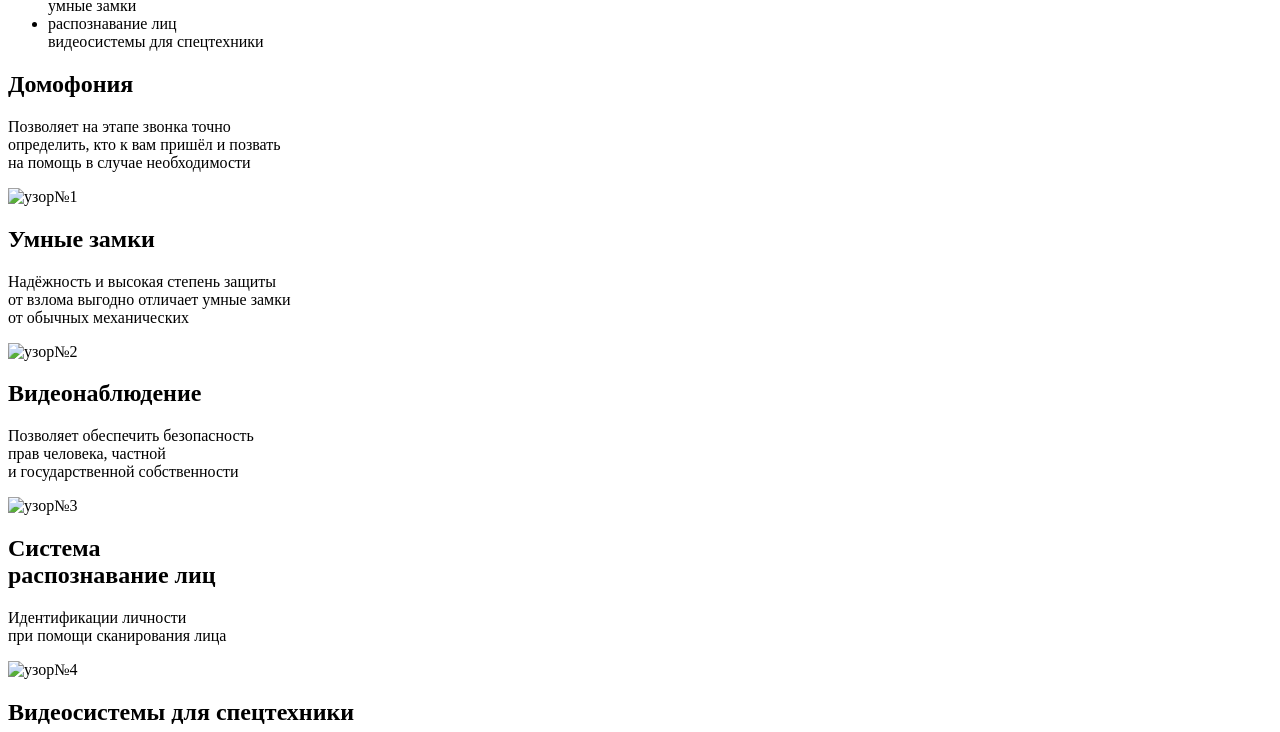
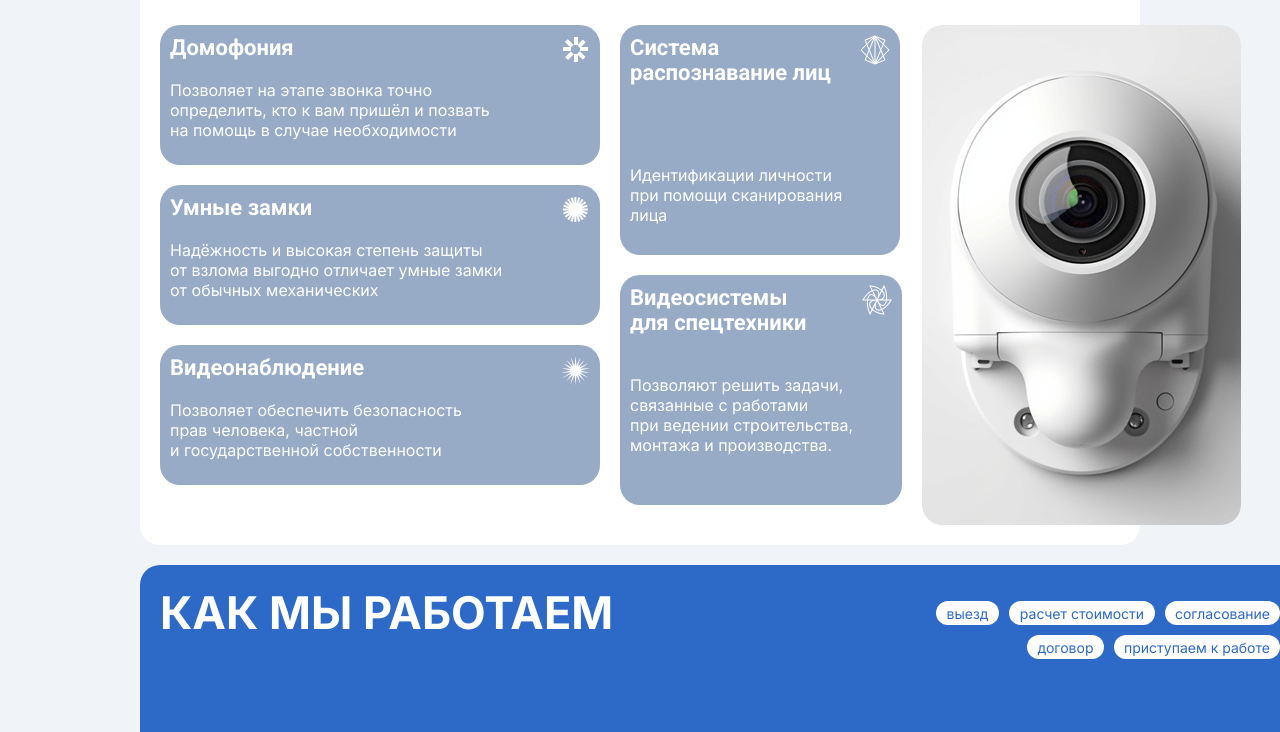
Before and after one commit to Mirain02/obama, a plain HTML site: page index.html in a window 1280 px wide. Shown: the part 185-917 px from the top of the page. Drawn offline with Linux system fonts and the light colour scheme; files whose address does not match are found by name.

Commit message:
Update index.html
Signed-off-by: Mirain02 <inzenerk@gmail.com>

```diff
--- a/index.html
+++ b/index.html
@@ -4,7 +4,7 @@
     <meta charset="UTF-8">
     <meta name="viewport" content="width=device-width, initial-scale=1.0">
     <title>Arsh Tech camera</title>
-    <link rel="stylesheet" href="bot.css">
+    <link rel="stylesheet" href="index.css">
     <link rel="preconnect" href="https://fonts.googleapis.com">
     <link rel="preconnect" href="https://fonts.gstatic.com" crossorigin>
     <link href="https://fonts.googleapis.com/css2?family=Roboto:ital,wght@0,100..900;1,100..900&display=swap" rel="stylesheet">
@@ -35,21 +35,21 @@
                             <h2>Домофония</h2>
                             <p>Позволяет на&nbsp;этапе звонка точно<br>определить, кто&nbsp;к&nbsp;вам&nbsp;пришёл и&nbsp;позвать<br>на&nbsp;помощь в&nbsp;случае необходимости</p>
                         </div>
-                        <div class="icon"><img src="img/imgFour.png" alt="узор№1"></div>
+                        <div class="icon"><img src="./imgFour.png" alt="узор№1"></div>
                     </div>
                     <div class="rounded-square7">
                         <div class="text">
                             <h2>Умные замки</h2>
                             <p>Надёжность и&nbsp;высокая степень защиты<br>от&nbsp;взлома выгодно отличает умные замки<br>от&nbsp;обычных механических</p>
                         </div>
-                        <div class="icon"><img src="img/imgFive.png" alt="узор№2"></div>
+                        <div class="icon"><img src="./imgFive.png" alt="узор№2"></div>
                     </div>
                     <div class="rounded-square8">
                         <div class="text">
                             <h2>Видеонаблюдение</h2>
                             <p>Позволяет обеспечить безопасность<br>прав человека, частной<br>и&nbsp;государственной собственности</p>
                         </div>
-                        <div class="icon"><img src="img/imgOne.png" alt="узор№3"></div>
+                        <div class="icon"><img src="./imgOne.png" alt="узор№3"></div>
                     </div>
                 </div>
                 <div class="middle-column">
@@ -58,18 +58,18 @@
                             <h2>Система<br>распознавание лиц</h2>
                             <p>Идентификации личности<br>при&nbsp;помощи сканирования лица</p>
                         </div>
-                        <div class="icon"><img src="img/imgThree.png" alt="узор№4"></div>
+                        <div class="icon"><img src="./imgThree.png" alt="узор№4"></div>
                     </div>
                     <div class="rounded-square10">
                         <div class="text">
                             <h2>Видеосистемы для&nbsp;спецтехники</h2>
                             <p>Позволяют решить задачи,<br>связанные с&nbsp;работами при&nbsp;ведении строительства, <br> монтажа и&nbsp;производства.</p>
                         </div>
-                        <div class="icon"><img src="img/imgTwo.png" alt="узор№5"></div>
+                        <div class="icon"><img src="./imgTwo.png" alt="узор№5"></div>
                     </div>
                 </div>
                 <div class="right-column">
-                    <img src="img/imgSix.png" alt="камера" id="camera">  <!-- Изменил на lowercase для consistency -->
+                    <img src="./imgSix.png" alt="камера" id="camera">  <!-- Изменил на lowercase для consistency -->
                 </div>
             </div>
         </div>
@@ -101,6 +101,6 @@
             </div>
         </div>
     </div>
-    <script src="Javka.js"></script>
+    <script src="index.js"></script>
 </body>
 </html>
```
